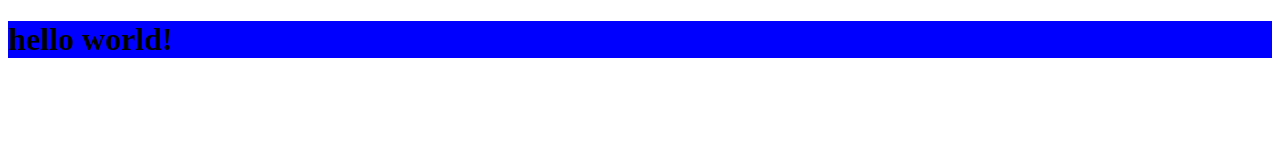
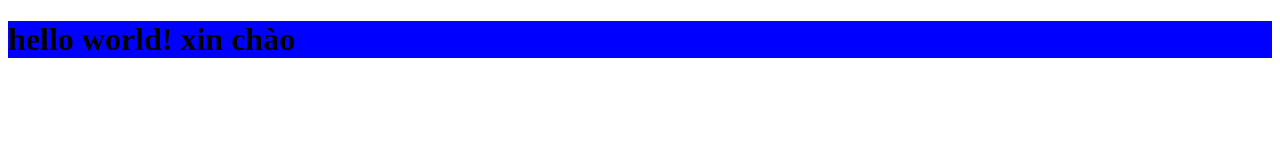
Before and after one commit to pmtriit-91/demo, a plain HTML site: page index.html in a window 1280 px wide. Drawn offline with Linux system fonts and the light colour scheme.

Commit message:
Update index.html

```diff
--- a/index.html
+++ b/index.html
@@ -11,7 +11,7 @@
 
 <body>
     <div>
-        <h1>hello world!</h1>
+        <h1>hello world! xin chào</h1>
     </div>
 </body>
 
```
